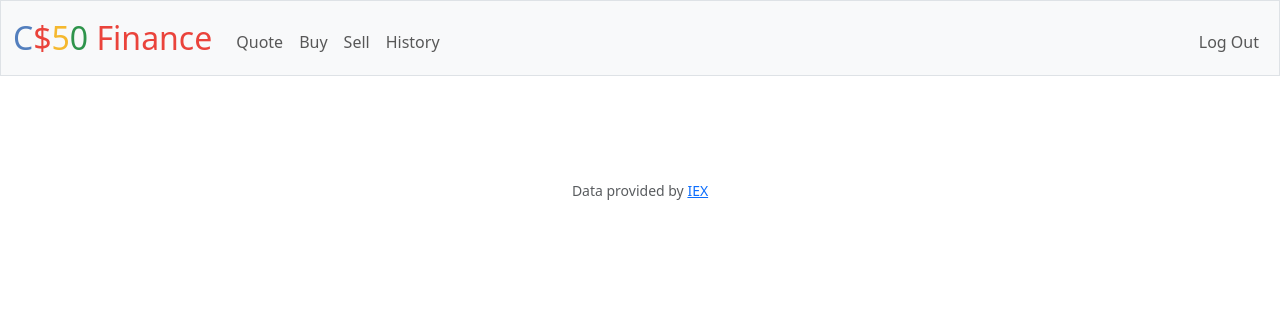
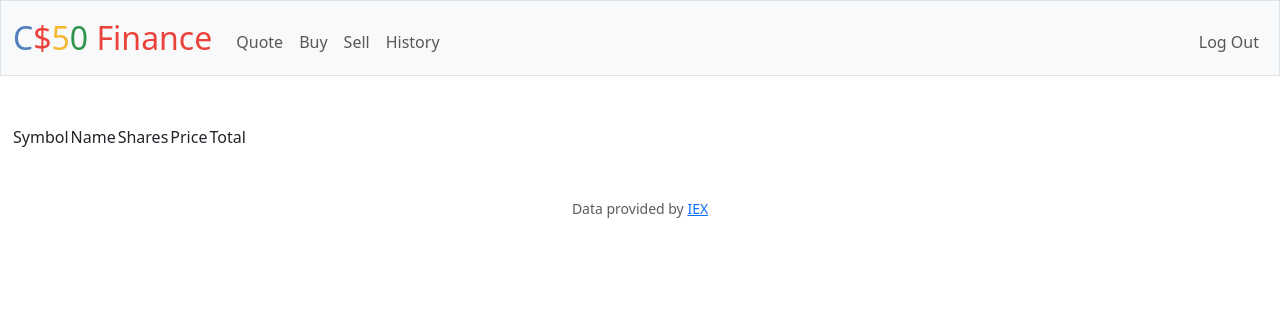
Before and after one commit to omgodsend/Harvard_CS50, a Flask app: page / in a window 1280 px wide. Shown: the top 336 px of the page. Run offline with Flask 3, Linux system fonts and the light colour scheme; a user stored in the database is signed in; data comes from the database, SQL or seed files in the repository; some libraries are stand-ins or nearby versions.

Commit message:
Fri, Jun 23, 2023, 7:29 PM -04:00

```diff
--- a/cs50/finance/templates/index.html
+++ b/cs50/finance/templates/index.html
@@ -5,5 +5,13 @@
 {% endblock %}
 
 {% block main %}
-    <h1></h1>
+    <table>
+        <tr>
+            <td>Symbol</td>
+            <td>Name</td>
+            <td>Shares</td>
+            <td>Price</td>
+            <td>Total</td>
+        </tr>
+    </table>
 {% endblock %}
```
